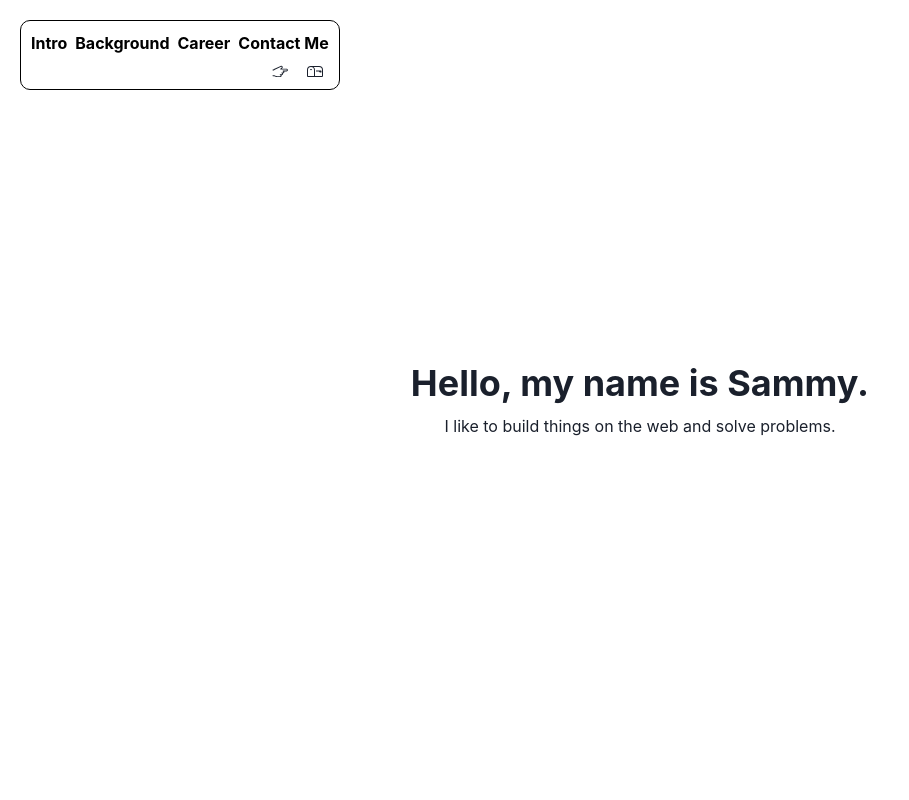
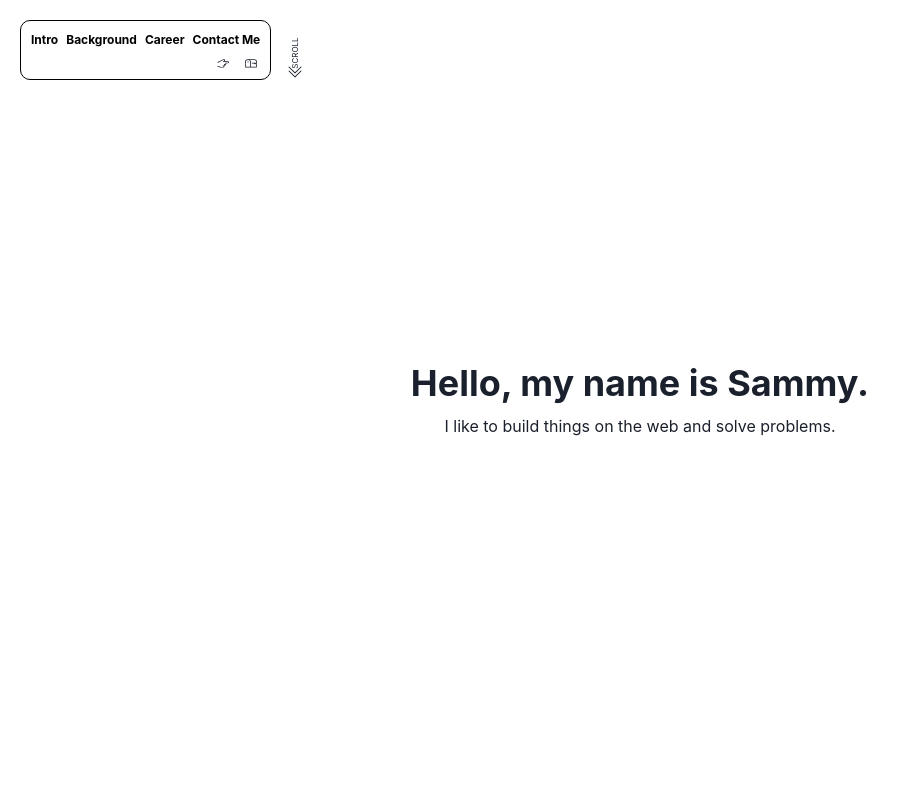
Before and after one commit to sammydowds/next-blog, a Next.js app: page /story in a window 1280 px wide. Shown: the top 800 px of the page, without its empty margins (0-909 px from the left). Built offline with nearby package versions, Linux system fonts and the light colour scheme.

Commit message:
fix: final tweaks

```diff
--- a/components/ScrollingStory/ContactMe.tsx
+++ b/components/ScrollingStory/ContactMe.tsx
@@ -5,7 +5,7 @@ import { Section, SectionProps } from "./Section"
 export const ContactMe = (sectionProps: Omit<SectionProps, 'children'>) => {
   return (
     <Section {...sectionProps}>
-      <VStack align="start" maxW="400px">
+      <VStack align="start" maxW="400px" gap="40px">
         <Heading>I would love to hear from you</Heading>
         <Inquiry modalTitle="Contact Me" buttonText="Reach out" ctaText="Send" secondaryCtaText="Close" />
       </VStack>
--- a/pages/story.tsx
+++ b/pages/story.tsx
@@ -2,7 +2,7 @@ import Head from 'next/head'
 import { Background, Intro, Career, ContactMe } from '@/components/ScrollingStory'
 import { useState } from 'react'
 import { Box, HStack, Text, VStack } from '@chakra-ui/react'
-import { BsMailbox } from 'react-icons/bs'
+import { BsMailbox, BsChevronDoubleDown } from 'react-icons/bs'
 import { AiOutlineMail } from 'react-icons/ai'
 import { TfiHandPointRight } from 'react-icons/tfi'
 
@@ -45,15 +45,19 @@ export default function Story() {
         <link rel="icon" href="/favicon.ico" />
       </Head>
       <main>
-        <VStack
+        <HStack
           position="fixed"
           top="20px"
           left="20px"
           backgroundColor="white"
+          align="end"
+        >
+          <VStack
             padding="10px"
             borderRadius="10px"
             zIndex="2"
             border="1px solid black"
+            fontSize="12px"
           >
             <HStack>
               <Text
@@ -109,7 +113,13 @@ export default function Story() {
               }
             </HStack>
           </VStack>
-
+          <VStack gap="5px">
+            <Text fontSize="8px" style={{ transform: "rotate(-90deg)" }}>
+              SCROLL
+            </Text>
+            <BsChevronDoubleDown />
+          </VStack>
+        </HStack>
         <Intro
           onInViewChange={handleOnIntro}
           height="100vh"
```
Lines whose indentation alone changed are shown as unchanged.
